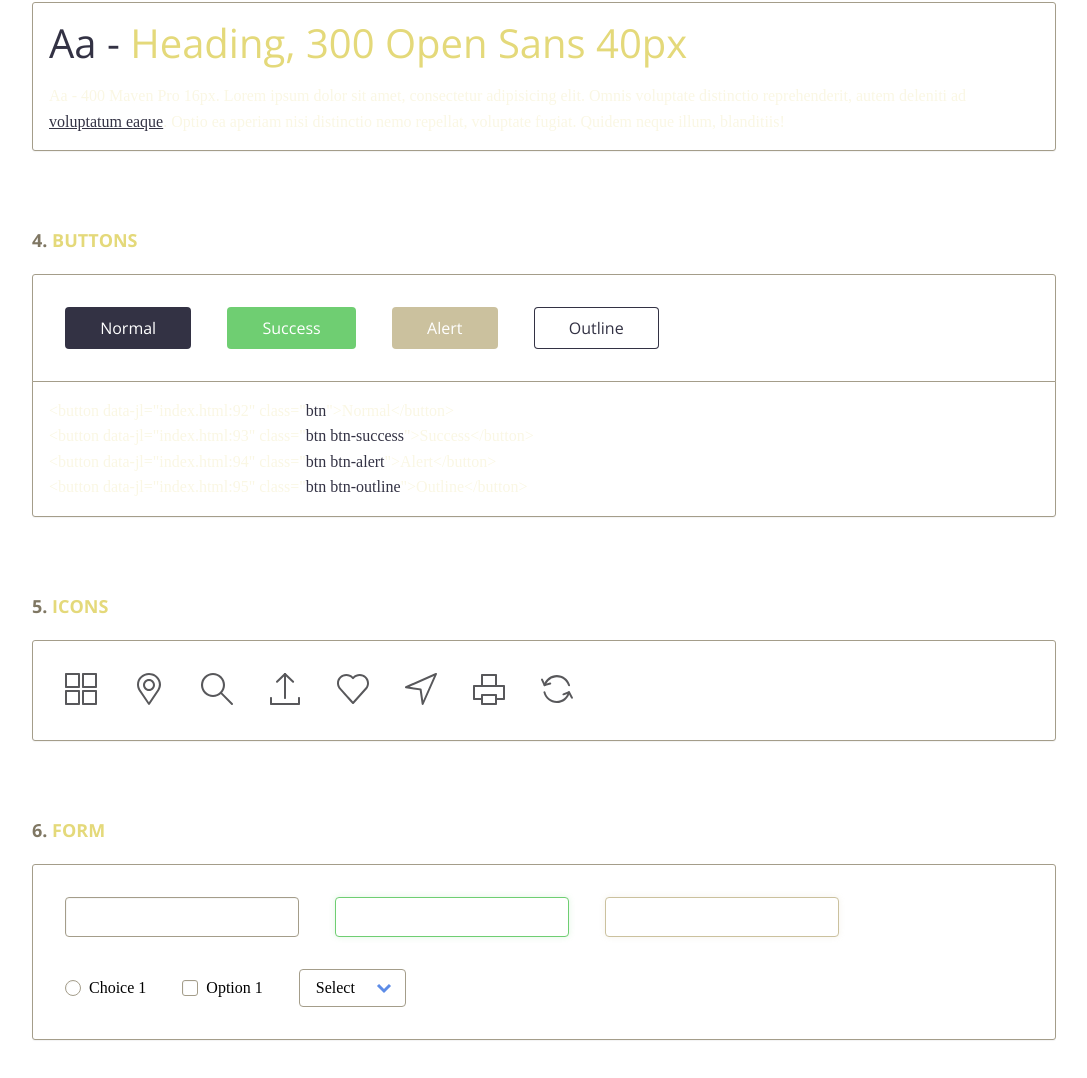
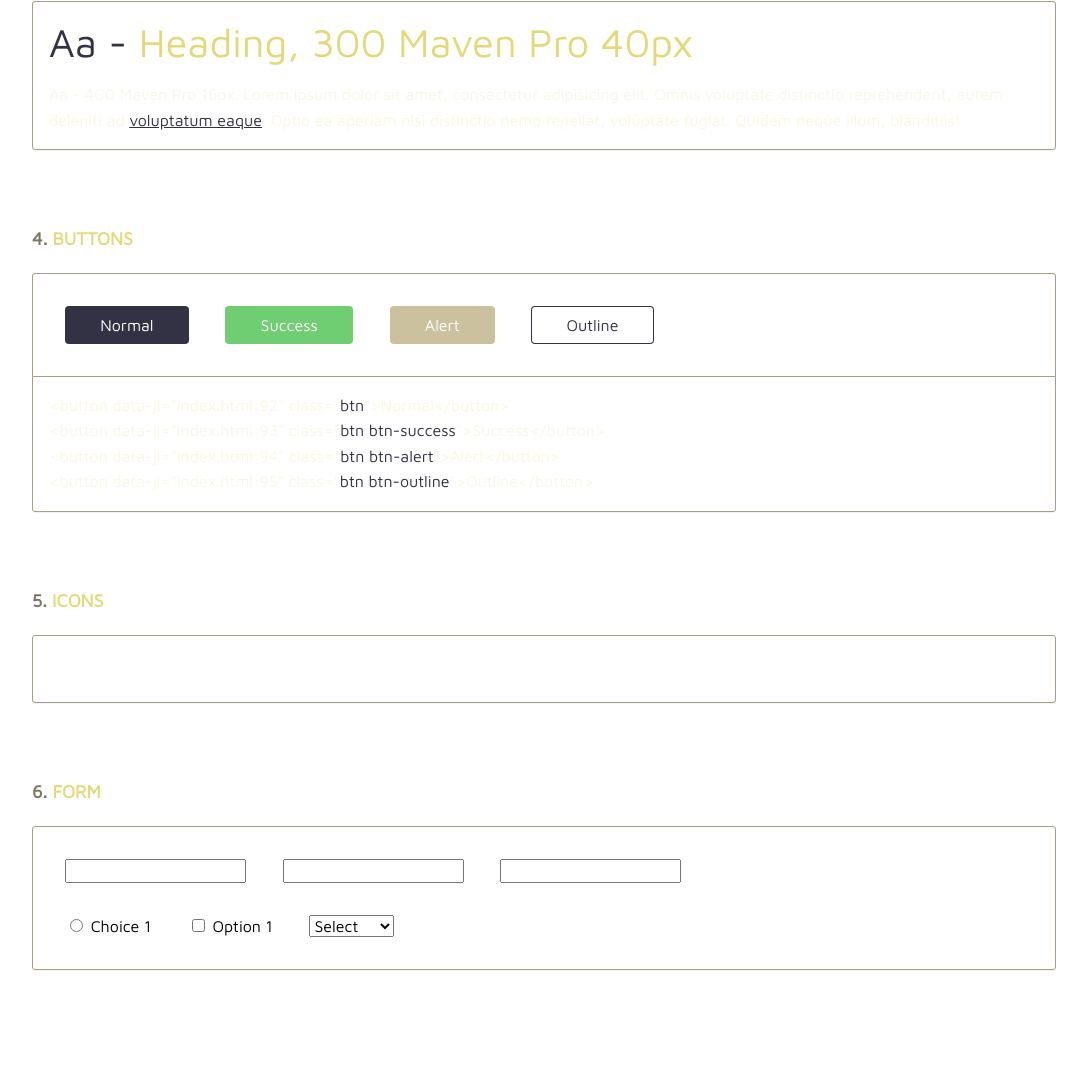
Before and after one commit to bourn404/wdd331, a plain HTML site: page index.html in a window 1280 px wide. Shown: the part 1362-2440 px from the top of the page, without its empty margins (96-1183 px from the left). Drawn offline with nearby package versions, Linux system fonts and the light colour scheme; files that its build step writes are made by us from their sources; files whose address does not match are found by name.

Commit message:
Why did this take so long

```diff
--- a/src/scss/style-guide.scss
+++ b/src/scss/style-guide.scss
@@ -16,8 +16,9 @@ $success: #6fce72; // green
 $alert: $color-3; // red
 
 // fonts
+@import url('https://fonts.googleapis.com/css?family=Maven+Pro&display=swap');
 $primary-font: 'Maven Pro', serif;
-$secondary-font: 'Open Sans', sans-serif;
+$secondary-font: 'Maven Pro', serif;
 
 /* --------------------------------
 
@@ -270,135 +271,4 @@ xButtons
   color: $color-1;
 }
 
-/* --------------------------------
-
-xIcons
-
--------------------------------- */
-
-.cd-icons li {
-  /* icons size */
-  width: 32px;
-  height: 32px;
-}
-
-/* --------------------------------
-
-xForm
-
--------------------------------- */
-
-input[type='text'],
-select {
-  border: 1px solid $color-4;
-  border-radius: 0.25em;
-  background: $color-5;
-
-  &:focus {
-    outline: none;
-  }
-}
-
-input[type='text'] {
-  padding: 0.6em 1em;
-  box-shadow: inset 1px 1px rgba(#000, 0.03);
-
-  &.success {
-    border-color: $success;
-    box-shadow: 0 0 6px rgba($success, 0.2);
-  }
-
-  &.alert {
-    border-color: $alert;
-    box-shadow: 0 0 6px rgba($alert, 0.2);
-  }
-
-  &:focus {
-    border-color: $color-1;
-    box-shadow: 0 0 6px rgba($color-1, 0.2);
-  }
-}
-
-input[type='radio'],
-input[type='checkbox'] {
-  position: absolute;
-  left: 0;
-  top: 0;
-  margin: 0;
-  padding: 0;
-  opacity: 0;
-}
-
-.radio-label,
-.checkbox-label {
-  padding-left: 24px;
-  @include user-select(none);
-
-  &::before,
-  &::after {
-    /* custom radio and check boxes */
-    content: '';
-    display: block;
-    width: 16px;
-    height: 16px;
-    position: absolute;
-    top: 50%;
-    @include transform(translateY(-50%));
-  }
-
-  &::before {
-    left: 0;
-    border: 1px solid $color-4;
-    box-shadow: inset 1px 1px rgba(#000, 0.03);
-  }
-
-  &::after {
-    left: 3px;
-    background: url('../assets/form/icon-check.svg') no-repeat center center;
-    display: none;
-  }
-}
-
-.radio-label::before {
-  border-radius: 50%;
-}
-
-.checkbox-label::before {
-  border-radius: 3px;
-}
-
-input[type='radio']:checked + label::before,
-input[type='checkbox']:checked + label::before {
-  background-color: $color-2;
-  border: none;
-  box-shadow: none;
-}
-
-input[type='radio']:checked + label::after,
-input[type='checkbox']:checked + label::after {
-  display: block;
-}
-
-.cd-select::after {
-  /* switcher arrow for select element */
-  content: '';
-  position: absolute;
-  z-index: 1;
-  right: 14px;
-  top: 50%;
-  @include transform(translateY(-50%));
-  display: block;
-  width: 16px;
-  height: 16px;
-  background: url('../assets/form/icon-select.svg') no-repeat center center;
-  pointer-events: none;
-}
-
-select {
-  position: relative;
-  padding: 0.6em 2em 0.6em 1em;
-  cursor: pointer;
-  @include appearance(none);
-}
-
 @import 'partials/basic-style';
```
